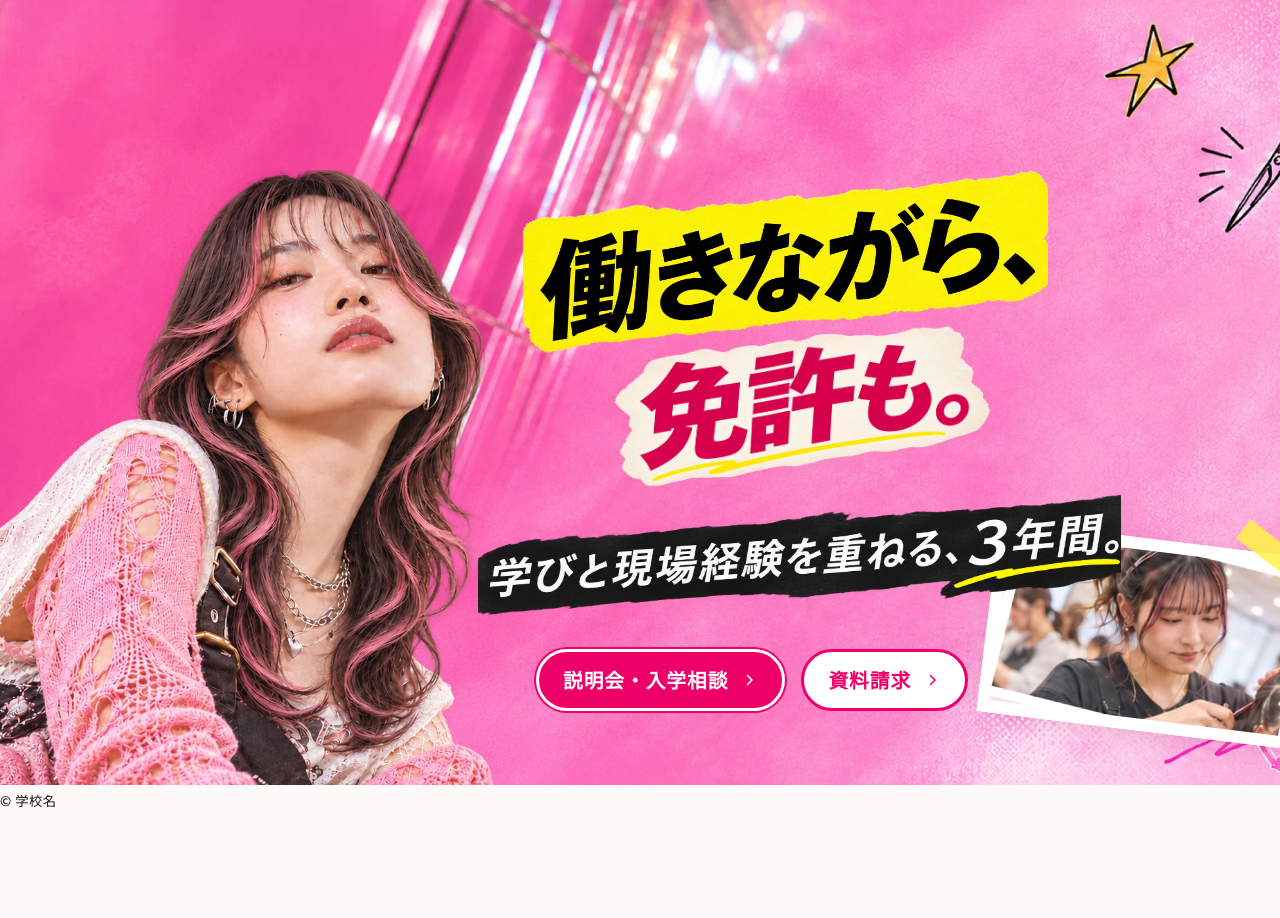
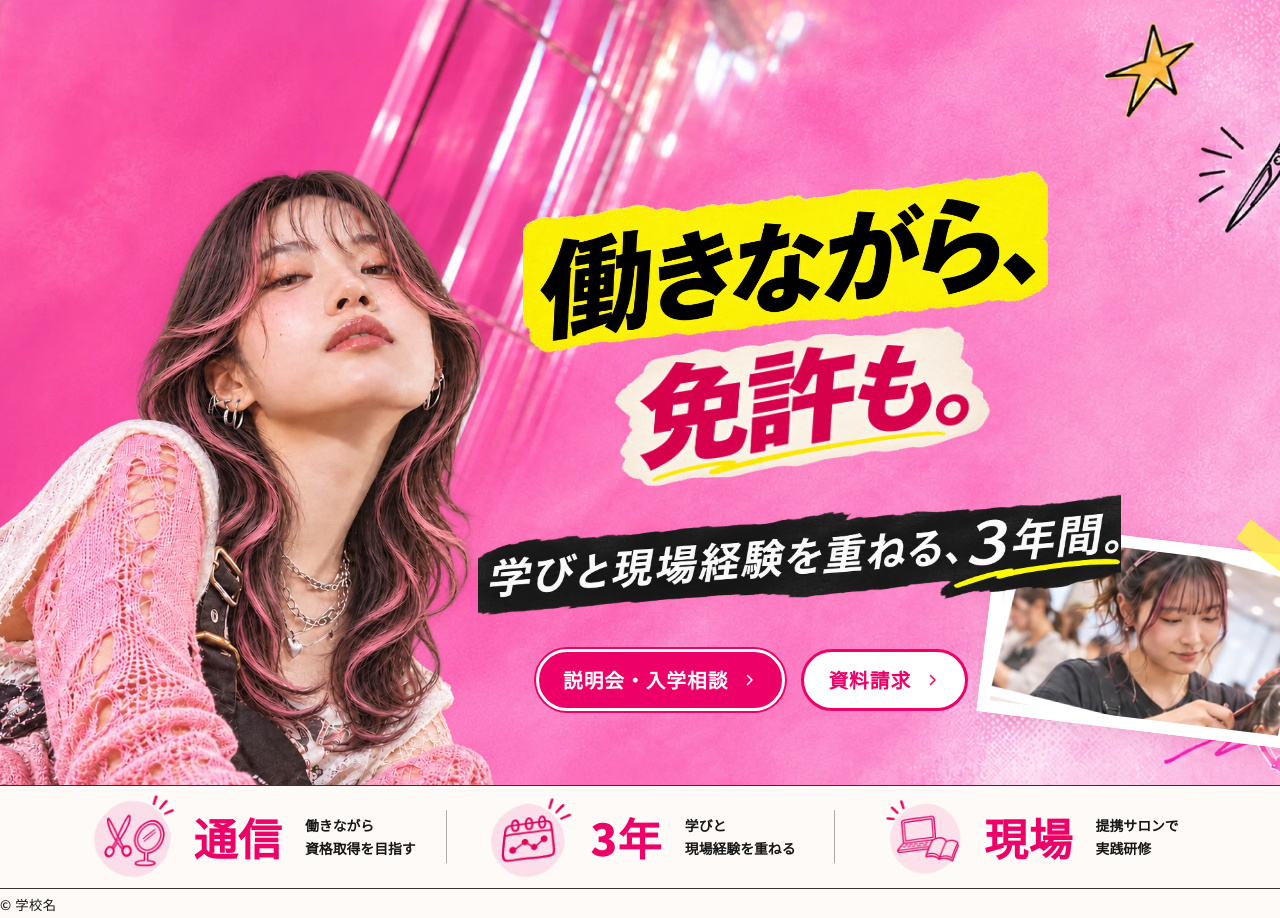
Before and after one commit to Yasai-Co-Ltd/hairstylist-school, a website built with Vite: page index.html in a window 1280 px wide. Shown: the part 83-1001 px from the top of the page. Before the commit the page ends 896 px from the top, so only its background shows below. Built offline with nearby package versions, Linux system fonts and the light colour scheme.

Commit message:
STEP 4: 3項目の帯（points）を実装、SPヒーローの人物を全幅に

```diff
--- a/index.html
+++ b/index.html
@@ -126,8 +126,63 @@
         </div>
       </section>
 
+      <section class="p-top-points" aria-labelledby="points-heading">
+        <h2 id="points-heading" class="u-visually-hidden">学びの3つのポイント</h2>
+        <ul class="p-top-points__list l-container">
+          <li class="p-top-points__item">
+            <img
+              class="p-top-points__illustration"
+              src="/images/top/points-communication.webp"
+              alt=""
+              width="200"
+              height="200"
+              loading="lazy"
+              decoding="async"
+            />
+            <strong class="p-top-points__keyword">通信</strong>
+            <p class="p-top-points__description">
+              働きながら
+              <br />
+              資格取得を目指す
+            </p>
+          </li>
+          <li class="p-top-points__item">
+            <img
+              class="p-top-points__illustration"
+              src="/images/top/points-three-years.webp"
+              alt=""
+              width="200"
+              height="200"
+              loading="lazy"
+              decoding="async"
+            />
+            <strong class="p-top-points__keyword">3年</strong>
+            <p class="p-top-points__description">
+              学びと
+              <br />
+              現場経験を重ねる
+            </p>
+          </li>
+          <li class="p-top-points__item">
+            <img
+              class="p-top-points__illustration"
+              src="/images/top/points-salon.webp"
+              alt=""
+              width="200"
+              height="200"
+              loading="lazy"
+              decoding="async"
+            />
+            <strong class="p-top-points__keyword">現場</strong>
+            <p class="p-top-points__description">
+              提携サロンで
+              <br />
+              実践研修
+            </p>
+          </li>
+        </ul>
+      </section>
       <!-- 各セクションは docs/CODING_PLAN.md の順に Cursor が実装する -->
-      <!-- STEP 4: 3項目の帯（p-top-points） -->
       <!-- STEP 5: コンセプト（p-top-concept） -->
       <!-- STEP 6: 5つの特長（p-top-feature） -->
       <!-- STEP 7: ロードマップ（p-top-roadmap） -->
--- a/src/scss/pages/top/_hero.scss
+++ b/src/scss/pages/top/_hero.scss
@@ -187,11 +187,11 @@
     &__model {
       position: relative;
       order: 1;
-      width: 88%;
+      width: 100%;
       max-width: none;
       height: auto;
       margin-top: space(4);
-      margin-inline: auto;
+      margin-inline: 0;
       overflow: visible;
 
       img {
--- /dev/null
+++ b/src/scss/pages/top/_points.scss
@@ -0,0 +1,76 @@
+@use "../../foundation" as *;
+
+.p-top-points {
+  border-block: 1px solid color(line-dark);
+
+  &__list {
+    display: grid;
+    grid-template-columns: minmax(0, 1fr);
+  }
+
+  &__item {
+    position: relative;
+    display: grid;
+    grid-template-columns: fluid(64, 100) max-content minmax(0, 1fr);
+    gap: space(3);
+    align-items: center;
+    padding-block: space(4);
+
+    & + & {
+      border-top: 1px solid color(line);
+    }
+  }
+
+  &__illustration {
+    width: 100%;
+    height: auto;
+  }
+
+  &__keyword {
+    font-size: fluid(32, 46);
+    font-weight: 900;
+    line-height: 1.2;
+    color: color(pink);
+    white-space: nowrap;
+  }
+
+  &__description {
+    font-size: fluid(13, 14);
+    font-weight: 700;
+    line-height: 1.65;
+    letter-spacing: 0;
+  }
+
+  @include mq(lg) {
+    &__list {
+      grid-template-columns: repeat(3, minmax(0, 1fr));
+      padding-block: space(1);
+    }
+
+    &__item {
+      grid-template-columns: fluid(64, 100) max-content max-content;
+      gap: fluid(8, 12);
+      justify-content: center;
+      padding-block: 0;
+
+      & + & {
+        border-top: 0;
+
+        &::before {
+          position: absolute;
+          top: 50%;
+          left: 0;
+          width: 1px;
+          height: fluid(40, 56);
+          content: "";
+          background-color: color(line);
+          transform: translateY(-50%);
+        }
+      }
+    }
+
+    &__description {
+      margin-left: fluid(8, 12);
+    }
+  }
+}
--- a/src/scss/style.scss
+++ b/src/scss/style.scss
@@ -22,6 +22,7 @@
 
 // Project（ページ固有。pages/<ページ名>/ にセクション単位で置く）
 @use "pages/top/hero";
+@use "pages/top/points";
 
 // Utility
 @use "utility/utility";
```
Also changed, not shown: docs/PROGRESS.md (+13 -3 lines), public/images/top/points-communication.webp (added), public/images/top/points-salon.webp (added), public/images/top/points-three-years.webp (added).
